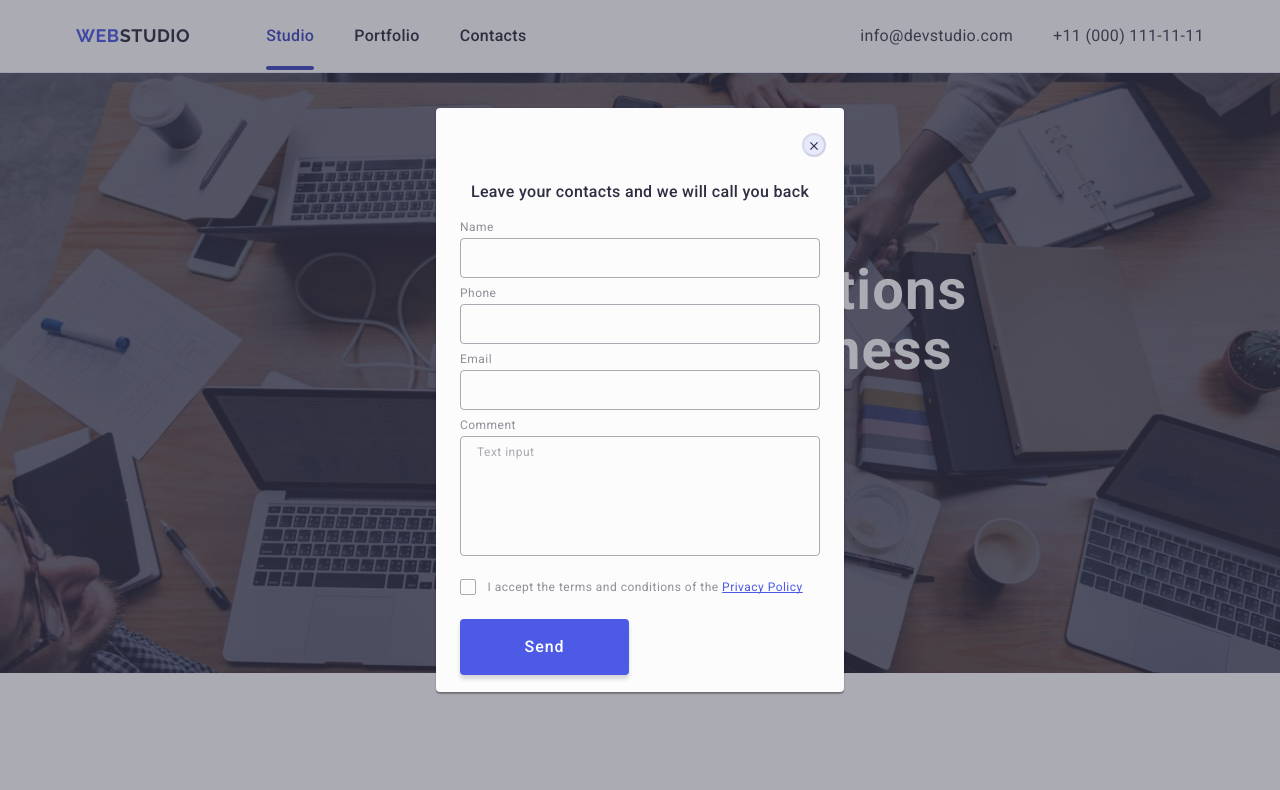
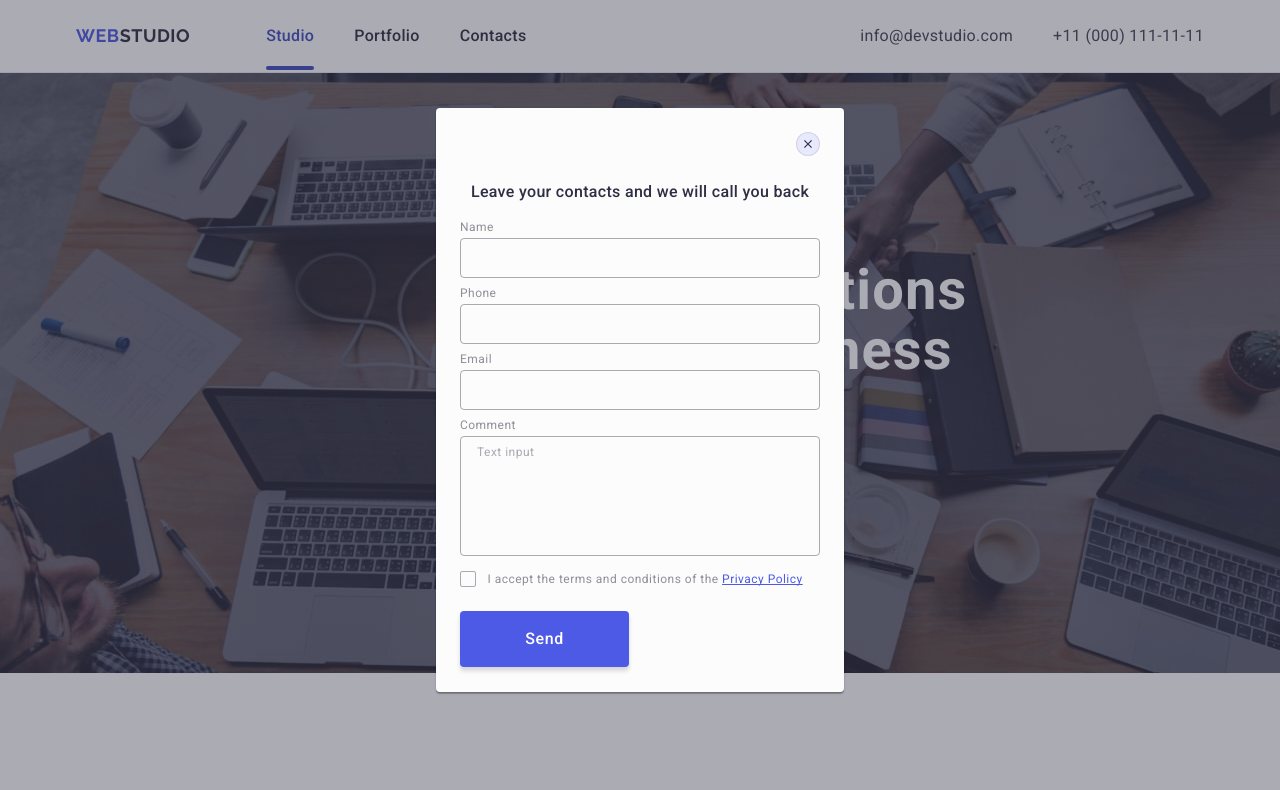
Before and after one commit to Sofia2194/goit-markup-hw-05, a plain HTML site: page index.html in a window 1280 px wide. Shown: the top 790 px of the page. Drawn offline with nearby package versions, Linux system fonts and the light colour scheme.

Commit message:
Update styles.css

```diff
--- a/css/styles.css
+++ b/css/styles.css
@@ -519,6 +519,8 @@ img {
   height: 40px;
 }
 .footer-form {
+  display: flex;
+  gap: 24px;
   margin-left: 80px;
 }
 .footer-input {
@@ -583,22 +585,34 @@ img {
   padding-top: 72px;
   padding-left: 24px;
   padding-right: 24px;
+  padding-bottom: 24px;
+  transition: transform 250ms cubic-bezier(0.4, 0, 0.2, 1);
 }
 .modal-close-btn {
+  display: flex;
+  align-items: center;
+  justify-content: center;
   position: absolute;
-  top: 25px;
-  right: 18px;
+  top: 24px;
+  right: 24px;
   fill: #2e2f42;
   background-color: #e7e9fc;
   border-radius: 50%;
   width: 24px;
   height: 24px;
-  border-color: rgba(0, 0, 0, 0.1);
+  border: 1px solid rgba(0, 0, 0, 0.1);
+  padding: 0;
+  transition: background-color 250ms cubic-bezier(0.4, 0, 0.2, 1),
+    border 250ms cubic-bezier(0.4, 0, 0.2, 1);
 }
 .modal-close-btn:hover,
 .modal-close-btn:focus {
   fill: #ffffff;
   background-color: #404bbf;
+  border: none;
+}
+.modal-close-btn-icon {
+  transition: fill 250ms cubic-bezier(0.4, 0, 0.2, 1);
 }
 .modal-text {
   color: var(--NAVY-BLUE, #2e2f42);
@@ -617,7 +631,8 @@ img {
   height: 40px;
   padding-left: 38px;
   background-color: transparent;
-  transition: border-color 250ms linear;
+  transition: border-color 250ms cubic-bezier(0.4, 0, 0.2, 1);
+  outline: transparent;
 }
 .contacts-form-input:focus {
   border-color: #4d5ae5;
@@ -635,8 +650,10 @@ img {
 .contacts-div-form {
   margin-bottom: 8px;
 }
+.contacts-div-form-comment {
+  margin-bottom: 16px;
+}
 .contacts-div-form-checkbox {
-  margin-top: 16px;
   margin-bottom: 24px;
 }
 .contacts-form-input-wraper {
@@ -648,7 +665,7 @@ img {
   left: 16px;
   transform: translateY(-50%);
   fill: #2e2f42;
-  transition: fill 250ms linear;
+  transition: fill 250ms cubic-bezier(0.4, 0, 0.2, 1);
 }
 .contacts-form-input:focus + .contacts-form-icon {
   fill: #4d5ae5;
@@ -666,9 +683,11 @@ img {
   resize: none;
   padding: 8px 16px;
   transition: border-color 250ms linear;
+  outline: transparent;
+  transition: border-color 250ms cubic-bezier(0.4, 0, 0.2, 1);
 }
 .contacts-form-message::placeholder {
-  color: var(--NAVY-BLUE-modal, rgba(46, 47, 66, 0.4));
+  color: rgba(46, 47, 66, 0.4);
 }
 .contacts-form-message:focus {
   border-color: #4d5ae5;
@@ -698,12 +717,16 @@ img {
   cursor: pointer;
   fill: transparent;
   margin-right: 8px;
+  transition: background-color 250ms cubic-bezier(0.4, 0, 0.2, 1),
+    border 250ms cubic-bezier(0.4, 0, 0.2, 1),
+    fill 250ms cubic-bezier(0.4, 0, 0.2, 1);
 }
 .contacts-form-input-checkbox:checked
   + .contacts-form-label-checkbox
   .contacts-form-own-checkbox {
   background-color: #404bbf;
   fill: #f4f4fd;
+  border: none;
 }
 .contacts-form-input-checkbox:focus
   + .contacts-form-label-checkbox
@@ -711,7 +734,7 @@ img {
   border-color: #404bbf;
 }
 .contacts-form-btn-checkbox {
-  display: inline-flex;
+  display: block;
   padding: 16px 32px;
   justify-content: center;
   align-items: center;
@@ -719,15 +742,16 @@ img {
   border-radius: 4px;
   background: var(--IRIS, #4d5ae5);
   box-shadow: 0px 4px 4px 0px rgba(0, 0, 0, 0.15);
-  width: 169px;
+  transition: background-color 250ms cubic-bezier(0.4, 0, 0.2, 1);
+  border: none;
+  min-width: 169px;
   height: 56px;
   color: var(--WHITE, #fff);
   text-align: center;
   font-size: 16px;
   font-weight: 500;
   line-height: 1.5;
-  letter-spacing: 0.06em;
-  border: #4d5ae5;
+  letter-spacing: 0.04em;
 }
 
 /*!--------------------**/
```
